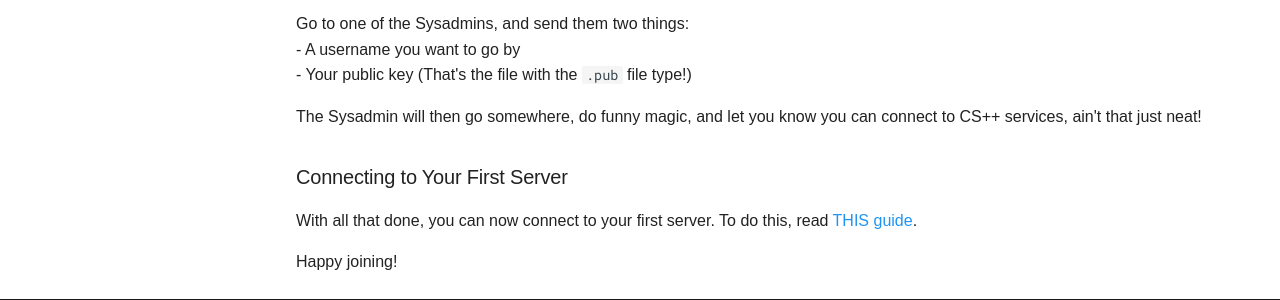
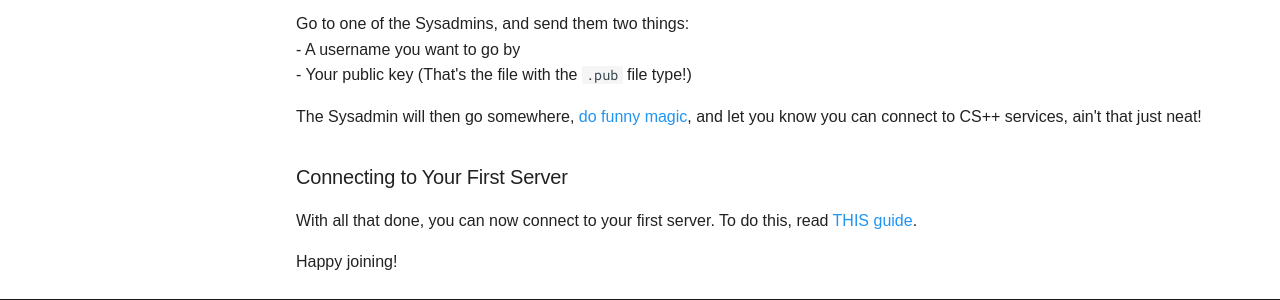
Before and after one commit to cs-soc-tudublin/docs, an MkDocs documentation site: the page built from docs/how-to/joining-committee.md, in a window 1280 px wide and 900 px high, scrolled down 1736 px. Shown: the part 535-835 px from the top of the window. Built offline with MkDocs 1.6.1 and Material for MkDocs 9.7.7, drawn with Linux system fonts in a browser that asks for light colours; some web fonts are replaced; comment, search, counter and statistics services are not loaded; part of the change alters nothing that is shown.

```diff
--- a/docs/how-to/joining-committee.md
+++ b/docs/how-to/joining-committee.md
@@ -81,7 +81,7 @@ Go to one of the Sysadmins, and send them two things:
 - A username you want to go by
 - Your public key (That's the file with the `.pub` file type!)
 
-The Sysadmin will then go somewhere, do funny magic, and let you know you can connect to CS++ services, ain't that just neat!
+The Sysadmin will then go somewhere, [do funny magic](./add-a-user.md), and let you know you can connect to CS++ services, ain't that just neat!
 
 ### Connecting to Your First Server
 With all that done, you can now connect to your first server. To do this, read [THIS guide](./ssh.md).
```
